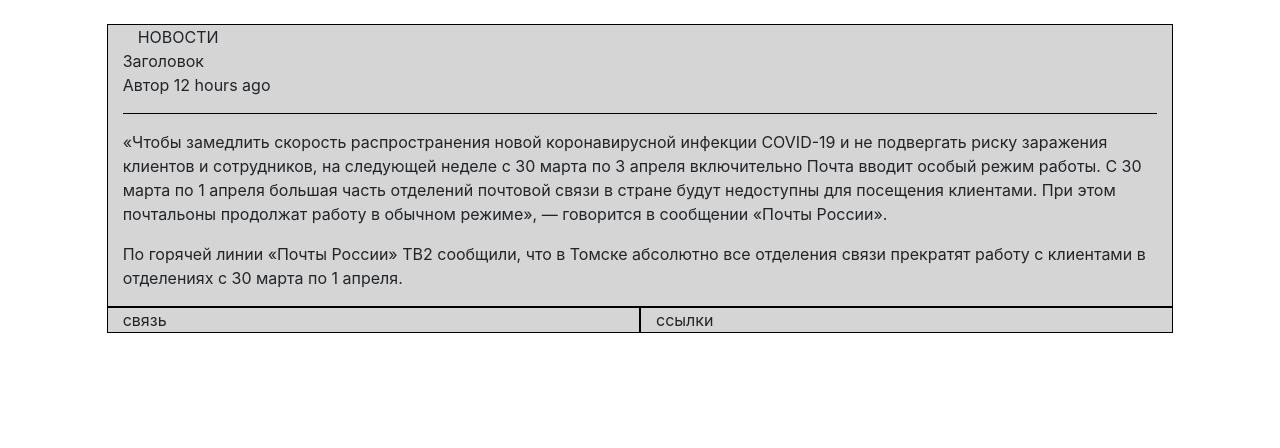
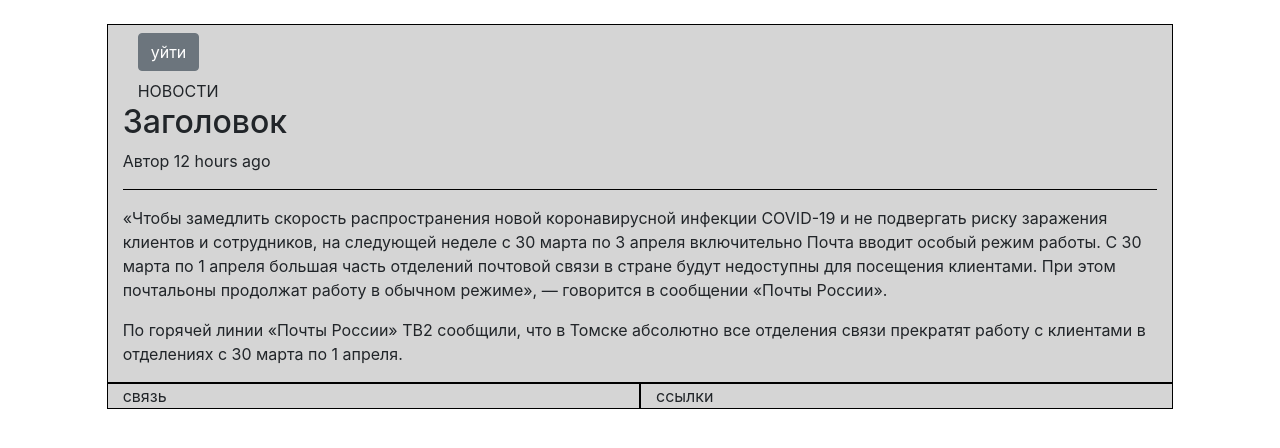
Before and after one commit to Albystra/newsportal, a plain HTML site: page Lera/content.html in a window 1280 px wide. Drawn offline with nearby package versions, Linux system fonts and the light colour scheme.

Commit message:
кнопочка

```diff
--- a/Lera/content.html
+++ b/Lera/content.html
@@ -15,8 +15,11 @@
             <div class="col-10 mt-4">
                 <div class="w-100"></div>
                 <div class="h-10"></div>
+                <div class="col-5 my-2">
+                    <button type="button" class="btn btn-secondary">уйти</button>
+                </div>
                 <div class="col-10 post_tag">НОВОСТИ</div>
-                <div class="post_title">Заголовок</div>
+                <h2 class="post_title">Заголовок</h2>
                 <i class="far fa-user author"></i><span class="author">Автор</span>
                 <span class="timeAgo"> 12 hours ago</span><i class="fas fa-history timeAgo"></i>
                 <hr style="background-color: black">
```
